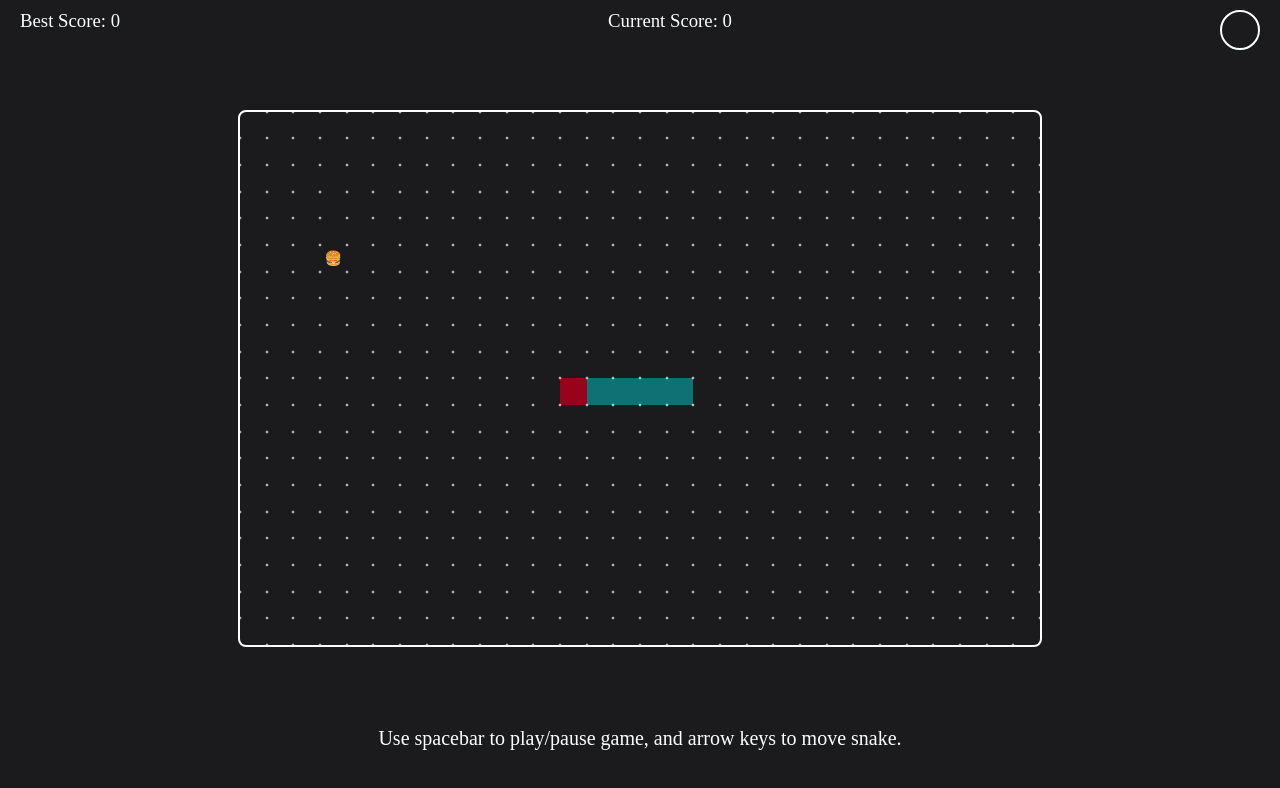
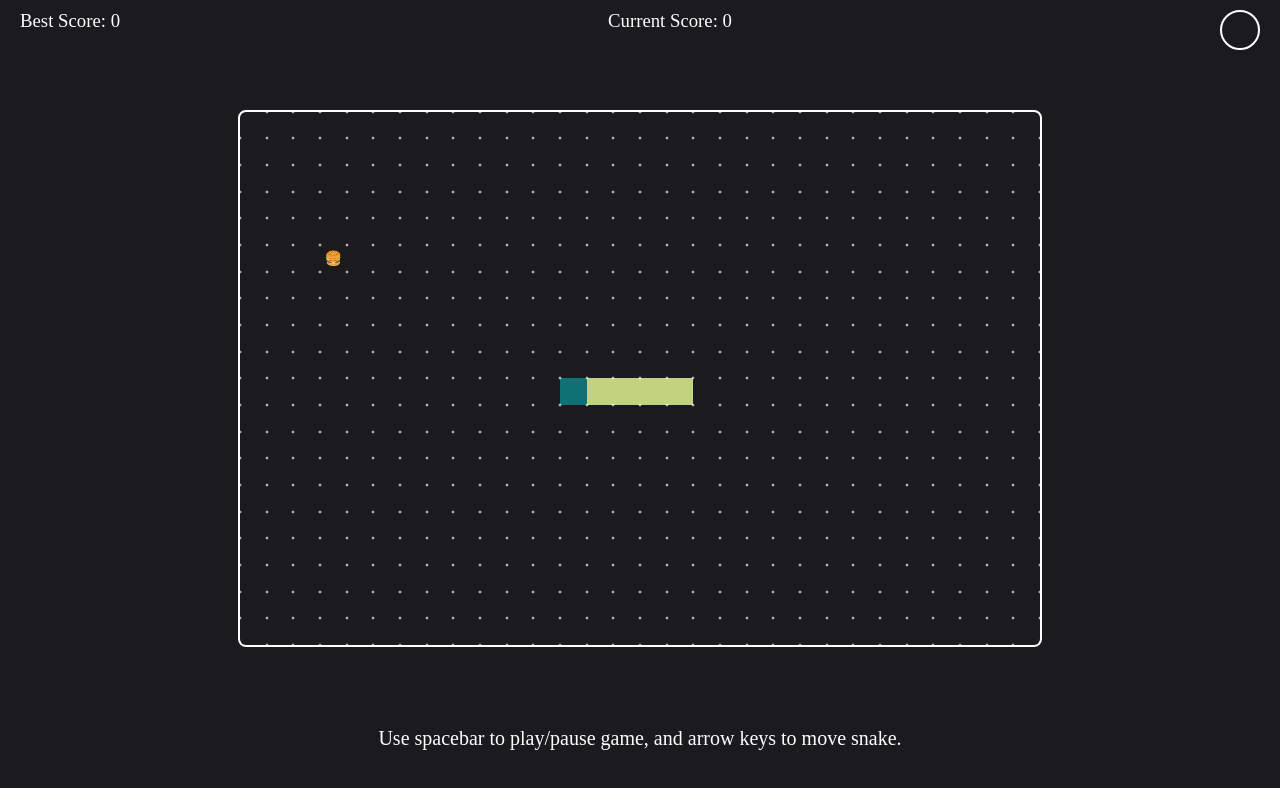
Before and after one commit to Launchpad5682/snake-game, a React (Create React App) app: page / in a window 1280 px wide. Shown: the top 788 px of the page. Built offline with nearby package versions, Linux system fonts and the light colour scheme; some icons are missing.

Commit message:
feat: Theme updated

```diff
--- a/src/styles/theme.ts
+++ b/src/styles/theme.ts
@@ -1,7 +1,7 @@
 export const lightTheme = {
 	color: {
-		primary: '#96031A',
-		secondary: '#0F7173',
+		primary: '#0F7173',
+		secondary: '#C1D37F',
 		background: '#FBFFFE',
 		tect: '#1B1B1E',
 	},
@@ -9,8 +9,8 @@ export const lightTheme = {
 
 export const darkTheme = {
 	color: {
-		primary: '#96031A',
-		secondary: '#0F7173',
+		primary: '#0F7173',
+		secondary: '#C1D37F',
 		background: '#1B1B1E',
 		text: '#FBFFFE',
 	},
```
